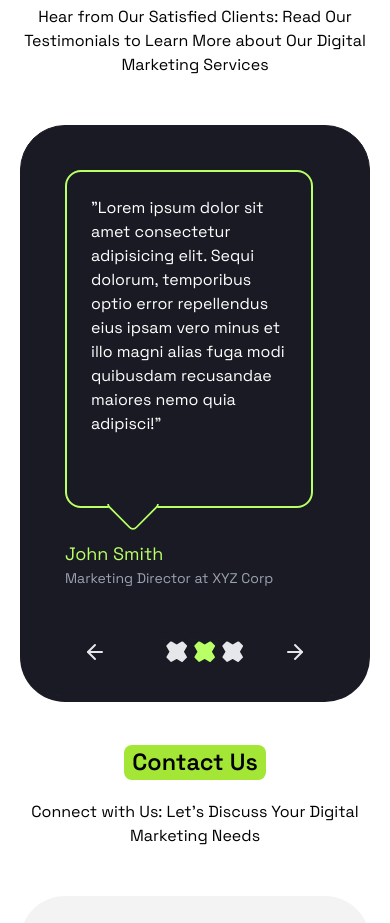
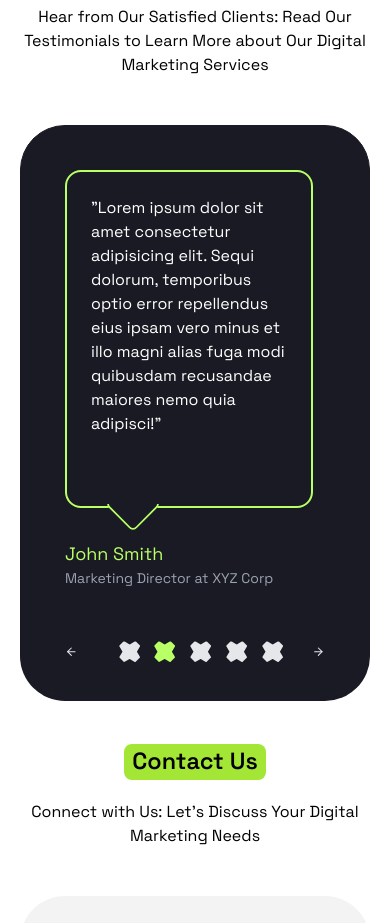
Before and after one commit to LucasMCFidelis/Positivus-Landing-Page, a React (Vite) app: page / in a window 390 px wide. Shown: the part 7180-8103 px from the top of the page. Built offline with nearby package versions, Linux system fonts and the light colour scheme; what @savvywombat/tailwindcss-grid-areas would draw is missing.

Commit message:
Ajusta SectionTestimonials para conter mais cards e simplifica lógica de alternar entre testemunhos

```diff
--- a/src/components/button.tsx
+++ b/src/components/button.tsx
@@ -32,7 +32,7 @@ export function Button({ text, colorBG, rounded, children, className, ...rest }:
   return (
     <button
       {...rest}
-      className={twMerge(button({ color: colorBG, rounded: rounded }), className)}
+      className={twMerge(button({ color: colorBG, rounded: rounded }), className, rest.disabled === true ? "opacity-50" : "")}
     >
       {text}
       {children}
--- a/src/components/sectionPage/SectionTestimonials.tsx
+++ b/src/components/sectionPage/SectionTestimonials.tsx
@@ -1,7 +1,7 @@
 import { ArrowLeft, ArrowRight, Sparkle } from "lucide-react";
 import { Button } from "../button";
 import { Card } from "../cards";
-import { useState } from "react";
+import { useRef, useState } from "react";
 
 interface TestimonialsCardProps {
   id: number
@@ -16,7 +16,7 @@ export function SectionTestimonials() {
   const TestimonialsCard = ({ testimonial, person, position, id }: TestimonialsCardProps) => {
     return (
       <div
-        className={`w-[80vw] lg:w-[60vw] p-8 bg-[#191A23] text-white relative ${cardFocus === id ? "block" : "hidden lg:block"} `}
+        className={`w-[80vw] lg:w-[60vw] p-8 bg-[#191A23] text-white relative ${cardFocus === id ? "block" : "hidden lg:block"}`}
       >
         <div className={`border-2 ${cardFocus === id ? "border-[#B9FF66]" : "border-[#f3f3f3]"} rounded-2xl p-6 h-[40vh] lg:h-[30vh]`}>
           <p className="text-paragraph-mobile md:text-paragraph-desktop h-[98%] overflow-y-auto">
@@ -33,19 +33,22 @@ export function SectionTestimonials() {
   }
 
   function toggleTestimonial(id: number) {
-    if (id < 0) {
-      setCardFocus(testimonials.length - 1)
-      return
-    } else if (id > testimonials.length - 1) {
-      setCardFocus(0)
-      return
-    }
     setCardFocus(id)
   }
 
   const testimonials = [
     {
       testimonial: "We have been working with Positivus for the past year and have seen a significant increase in website traffic and leads as a result of their efforts. The team is professional, responsive, and truly cares about the success of our business. We highly recommend Positivus to any company looking to grow their online presence.",
+      person: "John Smith",
+      position: "Marketing Director at XYZ Corp"
+    },
+    {
+      testimonial: "Lorem ipsum dolor sit amet consectetur adipisicing elit. Sequi dolorum, temporibus optio error repellendus eius ipsam vero minus et illo magni alias fuga modi quibusdam recusandae maiores nemo quia adipisci!",
+      person: "John Smith",
+      position: "Marketing Director at XYZ Corp"
+    },
+    {
+      testimonial: "Lorem ipsum dolor sit amet consectetur adipisicing elit. Sequi dolorum, temporibus optio error repellendus eius ipsam vero minus et illo magni alias fuga modi quibusdam recusandae maiores nemo quia adipisci!",
       person: "John Smith",
       position: "Marketing Director at XYZ Corp"
     },
@@ -71,11 +74,13 @@ export function SectionTestimonials() {
 
       <Card.Wrapper bgColor="tertiary" className="p-3">
         <div className="overflow-x-hidden w-auto">
-          <div className={`w-max grid grid-cols-${testimonials.length} gap-x-[2%] `}
+          <div className="w-max lg:ml-[10%]"
             style={{
+              display: 'grid',
+              gridTemplateColumns: `repeat(${testimonials.length}, 1fr)`,
               transform:
                 window.innerWidth >= 1024
-                  ? `translateX(-${cardFocus * 28}%)`
+                  ? `translateX(-${cardFocus * (100 / testimonials.length)}%)`
                   : "none",
               transition: "transform 0.5s",
             }}
@@ -94,12 +99,13 @@ export function SectionTestimonials() {
         <div className="w-full flex justify-center">
           <Button
             colorBG={"dark"}
-            className="flex items-center justify-center"
+            className="flex items-center justify-center w-1/4"
             onClick={() => toggleTestimonial(cardFocus - 1)}
+            disabled={cardFocus === 0 ? true : false}
           >
-            <ArrowLeft />
+            <ArrowLeft size={window.innerWidth < 1024 ? "6vw" : "2vw"} />
           </Button>
-          <div className="flex w-full lg:w-fit gap-2 items-center justify-center text-zinc-200">
+          <div className="flex w-fit gap-2 items-center justify-center text-zinc-200">
             {testimonials.map((_, idx) => (
               <Button
                 key={idx}
@@ -117,10 +123,11 @@ export function SectionTestimonials() {
           </div>
           <Button
             colorBG={"dark"}
-            className="flex items-center justify-center"
+            className={`flex items-center justify-center w-1/4`}
             onClick={() => toggleTestimonial(cardFocus + 1)}
+            disabled={(cardFocus === testimonials.length - 1) ? true : false}
           >
-            <ArrowRight />
+            <ArrowRight size={window.innerWidth < 1024 ? "6vw" : "2vw"}/>
           </Button>
         </div>
       </Card.Wrapper>
```
